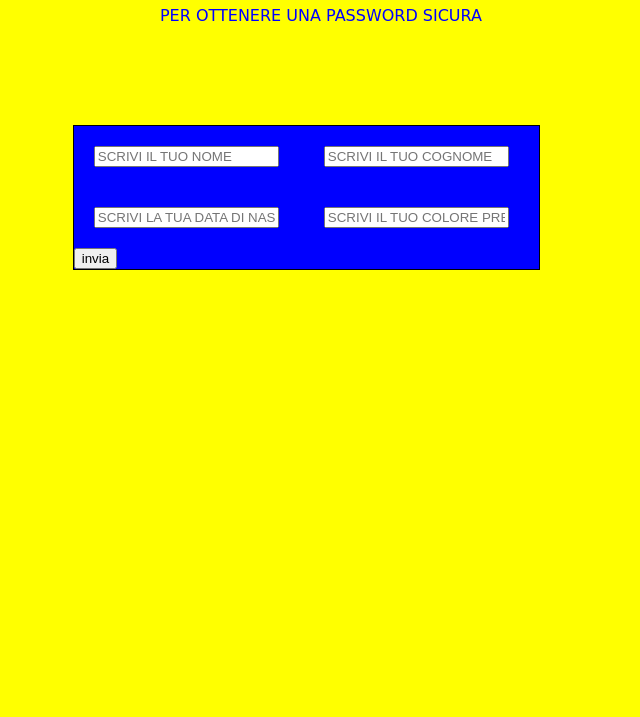
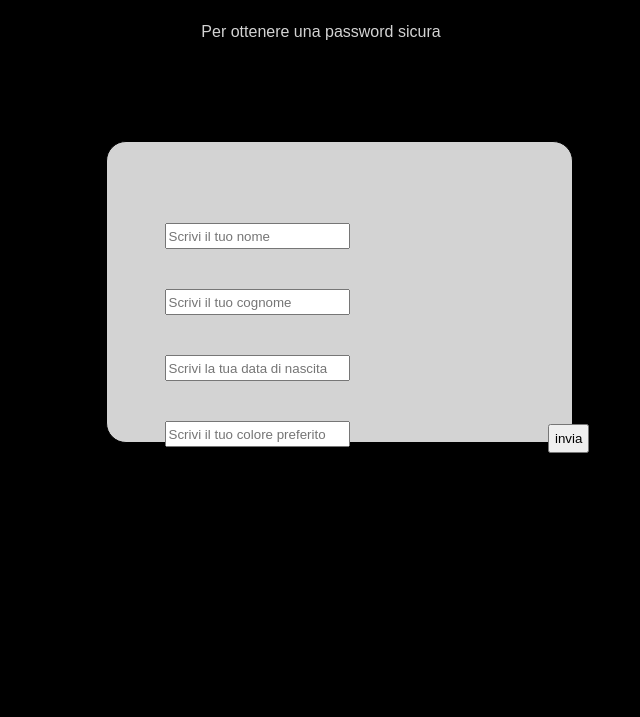
Before and after one commit to giuseppe0908/js-pwdgen-wannabe, a plain HTML site: page bonus/index.html in a window 1280 px wide. Shown: the part 83-800 px from the top of the page, without its empty margins (319-959 px from the left). Drawn offline with Linux system fonts and the light colour scheme.

Commit message:
bonus svolto

```diff
--- a/bonus/assets/main.js
+++ b/bonus/assets/main.js
@@ -29,5 +29,5 @@
     console.log(colore);
 
 
-    document.getElementById('informazioni').innerHTML = "Ecco tutti i dati che hai scritto. " + nome + " - " + cognome + " - " + data + " - " + colore + " - " + 21;
+    document.getElementById('informazioni').innerHTML = "Ecco la password che ho generato. " + nome + " - " + cognome + " - " + data + " - " + colore + " - " + 21;
 }
--- a/bonus/assets/master.css
+++ b/bonus/assets/master.css
@@ -3,24 +3,41 @@ html{
   justify-content:center;
 }
 body{
-  background-color: yellow;
-  font-family: cursive;
+  background-color: black;
+  font-family: arial;
 }
 h1{
-  color: red;
+  color: white;
 }
 p{
-  color: blue;
+  color: lightgrey;
+  margin-top: 40px;
   text-align: center;
 }
+
 .form{
   width:465px;
   border: 1px solid black;
-  background-color: blue;
+  background-color: lightgrey;
   margin-top: 100px;
   margin-left: 37px;
+  border-radius: 20px;
+  height: 300px;
 }
-.form input , p{
+.raccolta{
+  margin-left: 38px;
+  margin-top: 61px;
+}
+.form input {
   margin: 20px;
+  height: 20px;
+}
+button{
+  position: relative;
+  top: 4px;
+  left: 174px;
+  padding: 5px 5px;
+}
+.informazione{
   text-transform: uppercase;
 }
--- a/bonus/index.html
+++ b/bonus/index.html
@@ -7,14 +7,17 @@
   </head>
   <body>
    <h1>SCRIVICI LE TUE INFORMAZIONI</h1>
-   <p>per ottenere una password sicura</p>
+   <p>Per ottenere una password sicura</p>
    <!-- FORM -->
    <div class="form">
-     <input id="nome" type="text" placeholder="Scrivi il tuo nome">
-     <input id="cognome" type="text" placeholder="Scrivi il tuo cognome">
-     <input id="data" type="data" placeholder="Scrivi la tua data di nascita">
-     <input id="colore" type="text" placeholder="Scrivi il tuo colore preferito">
-     <button onclick="myFunction()" type="button" name="button">invia</button>
+     <div class="raccolta">
+       <input id="nome" type="text" placeholder="Scrivi il tuo nome">
+       <input id="cognome" type="text" placeholder="Scrivi il tuo cognome">
+       <input id="data" type="data" placeholder="Scrivi la tua data di nascita">
+       <input id="colore" type="text" placeholder="Scrivi il tuo colore preferito">
+       <button onclick="myFunction()" type="button" name="button">invia</button>
+     </div>
+
    </div>
     <p id="informazioni"></p>
   <script src="./assets/main.js" charset="utf-8"></script>
```
Also changed, not shown: 1 other file.
